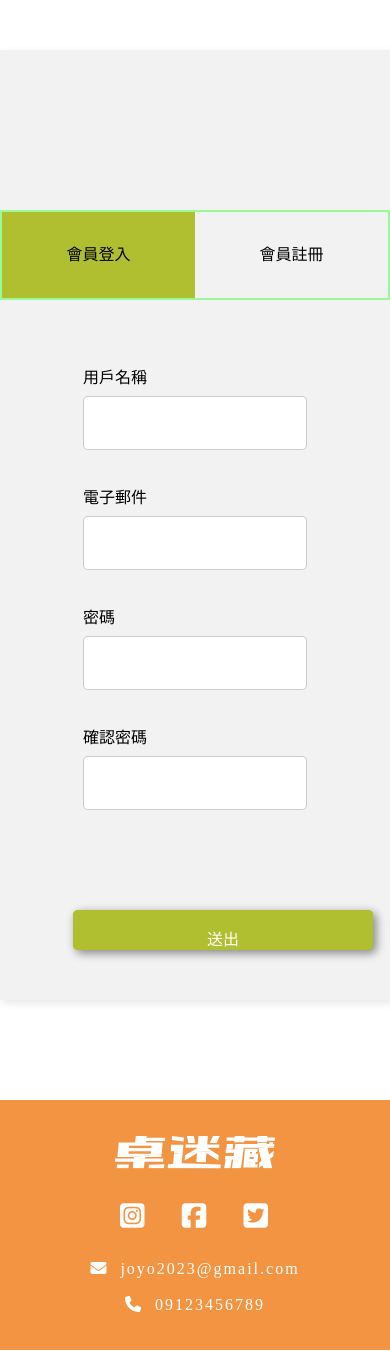
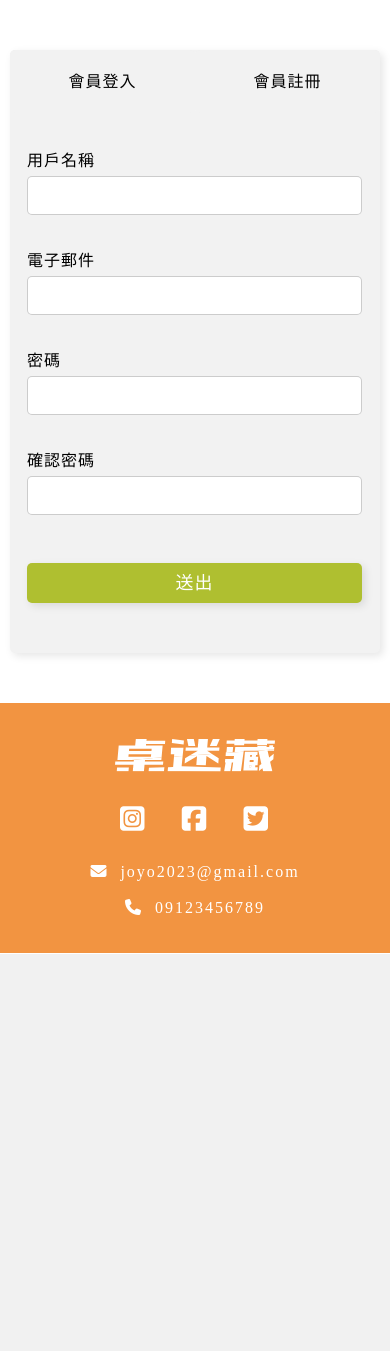
Before and after one commit to illumyST/JOYO_teamProject_G3, a PHP site: page /register.html in a window 390 px wide. Shown: the part 50-1401 px from the top of the page. After the commit the page ends 1004 px from the top, so only its background shows below. Run offline with PHP 8.4, Linux system fonts and the light colour scheme; style sheets or scripts are compiled from the project's sources; some libraries are stand-ins or nearby versions.

Commit message:
修改 register頁面

```diff
--- a/register.html
+++ b/register.html
@@ -42,31 +42,26 @@
             </ul>
         </nav>
     </header>
+
     <div class="register_box">
-
-  <div class="register_little_box">
-    <div class="register_member_singin"><a href="#">會員登入</a></div>
-    <div class="register_member"><a href="#">會員註冊</a></div>
+        <div class="register_link">
+            <a href="#">會員登入</a>
+            <a href="#">會員註冊</a>
         </div>
-            <ul class="register_main">
-
-              <li class="register_input">用戶名稱</li>
-                <input type="text" class="register_text">
-                <li class="register_input">電子郵件</li>
-                <input type="text" class="register_text">
-                <li class="register_input">密碼</li>
-                <input type="text" class="register_text">
-                <li class="register_input">確認密碼</li>
-                <input type="text" class="register_text">
-
-            </ul>
-
-              <div class="register_btn">
-                <a href="#" class="register_btn">送出</a>
+        <div class="register_container">
+            <label for="用戶名稱">用戶名稱</label>
+            <input type="text" placeholder="">
+            <label for="電子郵件">電子郵件</label>
+            <input type="text" placeholder="">
+            <label for="密碼">密碼</label>
+            <input type="text" placeholder="">
+            <label for="確認密碼">確認密碼</label>
+            <input type="text" placeholder="">
+            <a href="#">送出</a>
+        </div>
     </div>
 
 
-</div>
     <footer>
         <nav class="footer_nav">
             <div class="footer_nav_left">
--- a/sass/page/_register.scss
+++ b/sass/page/_register.scss
@@ -1,110 +1,84 @@
-
-
-.register_box {
-  width: 894px;
-  height: 892px;
+.register_box{
+  width: 794px;
   margin: 0 auto;
-  background: #F2F2F2;
+  margin-top: 100px;
+  margin-bottom: 100px;
+  border-radius: 5px;
   box-shadow: $shadow;
-  // border: 5px solid gold;
-  margin-top: 50px;
-  margin-bottom: 100px;
-  .register_little_box{
-    border: 2px solid palegreen;
-      margin: 0 auto;
+  background: $bg;
+  .register_link{
     display: flex;
-      text-align: center;
-      justify-content: center;
-      align-items: center;
-      margin-bottom: 70px;
-      margin-top: 70px;
-  }
-    .register_member, .register_member_singin {
+    border-radius: 5px;
+    a{
       width: 50%;
-      display: flex;
-      height: 86px;
-      text-align: center;
-      // border: 6px solid rgb(69, 14, 151);
-      justify-content: center;
-      align-items: center;
-      }
-      .register_member_singin{
-        background-color: $green;
-      }
-        .register_main {
-          margin: 0 auto;
-          justify-content: center;
-          /* 垂直置中 */
-          align-items: center;
-          // border: 3px solid palegreen;
-          width: fit-content;
-          display: block;
-          margin-bottom: 20px;
-        }
-            .register_main input {
-              // border: 5px solid peru;
-              display: flex;
-              justify-content: center;
-              margin: 0 auto;
-              margin-bottom: 40px;
-              margin-top: 10px;
-            }
-              .register_text {
-                padding-left: 20px;
-                line-height: 50px;
-                border-radius: 5px;
-                border: 1px solid rgba(0, 0, 0, 0.2);
-                font-size: 16PX;
-                width: 590px;
-                box-sizing: border-box;
-                outline: none;
-                letter-spacing: 1px;
-                margin-bottom: 30px;
-              }
-                .register_btn {
-                  background: #AFBF30;
-                  line-height: 59px;
-                  width: 590px;
       display: block;
       text-decoration: none;
+      line-height: 86px;
+      background: $bg;
       text-align: center;
+      font-size: 24px;
+      letter-spacing: 1px;
       border-radius: 5px;
-                  box-shadow: 3px 3px 10px rgba(0, 0, 0, 0.25);
-                  transition: 0.3s;
-                  cursor: pointer;
+      transition: .3s;
+      &:hover{
+        background: $green;
         color: #fff;
-                  display: block;
-                  margin: 0 auto;
-                  margin-top: 100px;
       }
-                  .register_btn:hover {
-                    background: #513F2E;
+      &:focus{
+        background: $green;
+        color: #fff;
+      }
+    }
+  }
+  .register_container{
+    display: flex;
+    flex-direction: column;
+    padding: 70px 100px 90px 100px;
+    box-sizing: border-box;
+    label{
+      font-size: 20px;
+      letter-spacing: 1px;
+      margin-bottom: 7px;
+    }
+    input{
+      @include input_text(50px, 590px);
+      margin-bottom: 50px;
+    }
+    a{
+      @include btn($green, 59px, 590px, $orange);
+      margin-top: 20px;
+      font-size: 24px;
+      letter-spacing: 1px;
+    }
   }
 }
 
-
-@media screen and (max-width:414px){
-  body{
-    width: 100%;
-    display: block;
+@media screen and (max-width:414px) {
+  .register_box{
+    width: 370px;
+    margin-top: 50px;
+    margin-bottom: 50px;
   }
-  .register_box{
-    width: 100%;
-    height: 610px;
-    padding-bottom: 250px;
-    padding-top: 90px;
+  .register_box .register_link a{
+    line-height: 63px;
+    font-size: 16px;
   }
-  .register_box .register_text {
-    display: flex;
-
-    width: 100%;
+  .register_box .register_container{
+    padding: 40px 17px 50px 17px;
   }
-  .register_box .register_btn {
-    width: 300px;
-    height: 40px;
+  .register_box .register_container label{
+    font-size: 16px;
   }
-  .register_box .register_btn {
-    margin-right: 17px;
+  .register_box .register_container input{
+    width: 335px;
+    line-height: 35px;
+    margin-bottom: 38px;
+    padding-left: 15px;
   }
-
+  .register_box .register_container a{
+    width: 335px;
+    line-height: 40px;
+    font-size: 18px;
+    margin-top: 10px;
   }
+}
```
Also changed, not shown: sass/page/_registerRedirect.scss (+28 -28 lines). Lines whose indentation alone changed are shown as unchanged.
